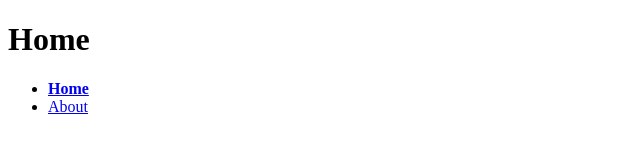
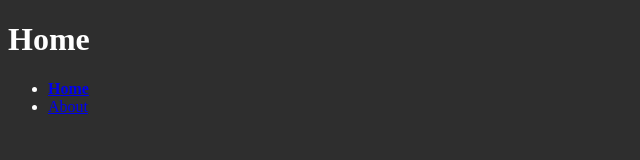
Before and after one commit to Kundoty/hello-explorer, a plain HTML site: page index.html in a window 1280 px wide. Shown: the whole page, without its empty margins (0-640 px from the left). Drawn offline with Linux system fonts and the light colour scheme.

Commit message:
change background color

```diff
--- a/screen.css
+++ b/screen.css
@@ -2,3 +2,8 @@
 a.active {
     font-weight: bold;
 }
+
+body {
+    background-color: #2e2e2e; /* Dark gray color */
+    color: #ffffff; /* Optional: Set text color to white for better contrast */
+}
```
